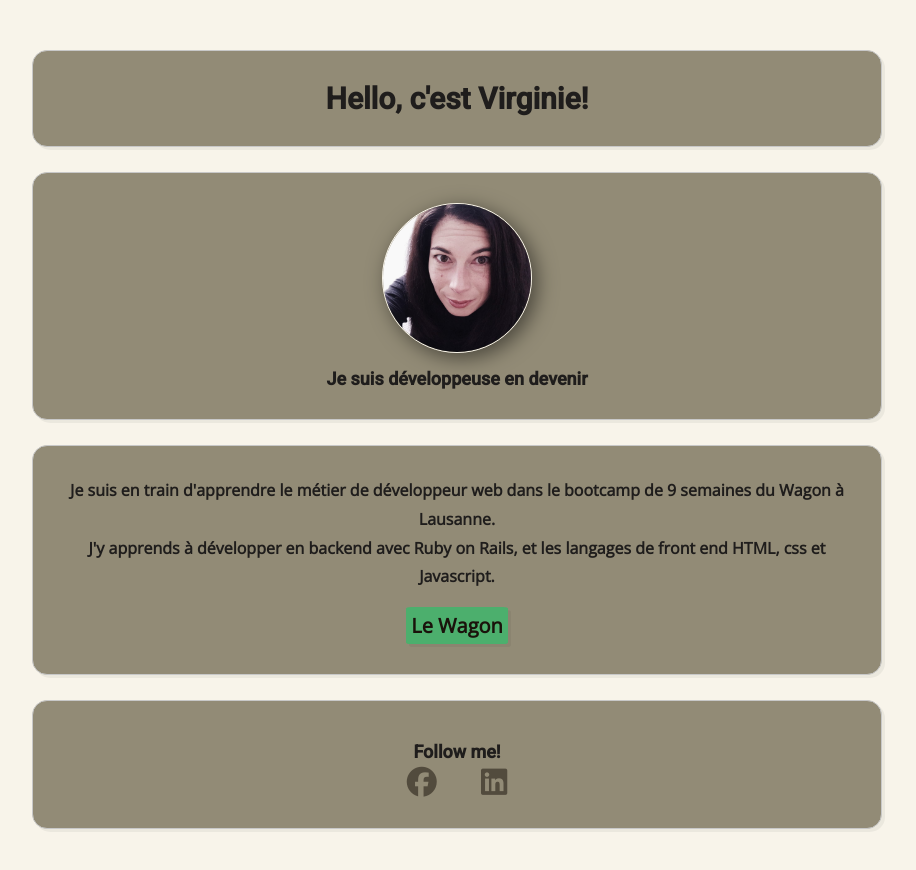
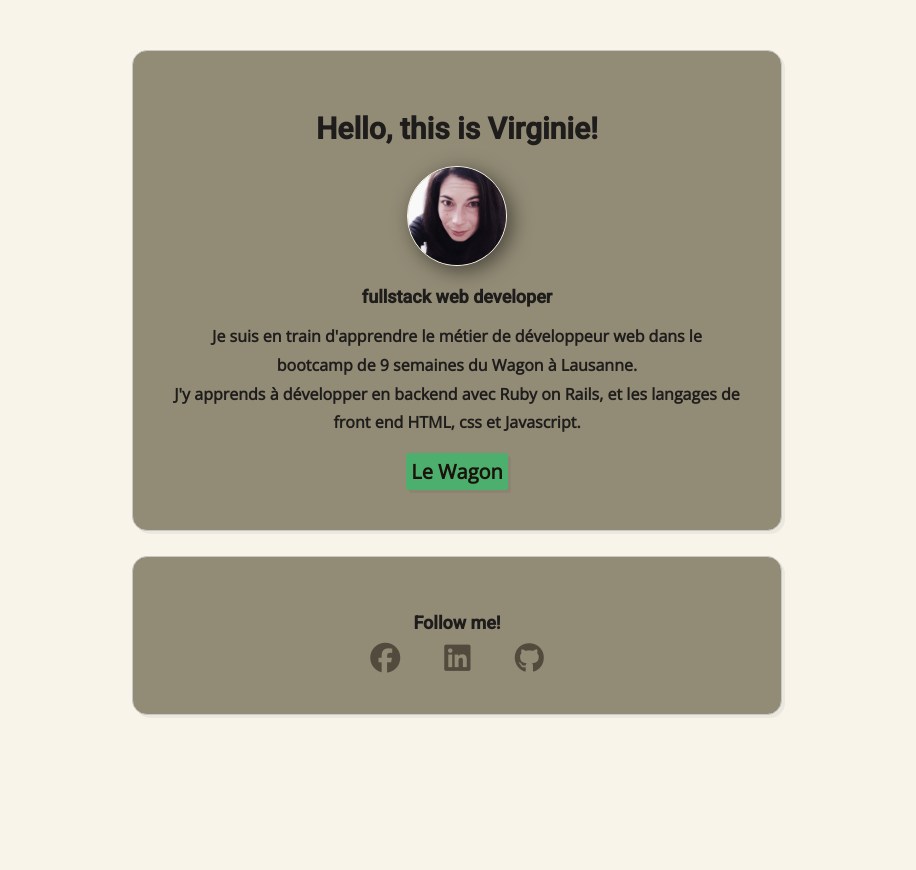
Before and after one commit to Vallflatt/profile, a plain HTML site: page index.html in a window 1280 px wide. Shown: the whole page, without its empty margins (183-1099 px from the left). After the commit the page ends 800 px from the top, so only its background shows below. Drawn offline with nearby package versions, Linux system fonts and the light colour scheme.

Commit message:
TASK: made it more beautiful

```diff
--- a/index.html
+++ b/index.html
@@ -15,13 +15,9 @@
 <body>
   <div class="container">
     <div class="card">
-      <h1>Hello, c'est Virginie!</h1>
-    </div>
-    <div class="card">
+      <h1>Hello, this is Virginie!</h1>
       <img src="./images/vivi-fb-profil.jpg" alt="my profile picture" id="profile-pic">
-      <h2>Je suis développeuse en devenir</h2>
-    </div>
-    <div class="card">
+      <h2>fullstack web developer</h2>
       <p>Je suis en train d'apprendre le métier de développeur web dans le bootcamp de 9 semaines
         du Wagon à Lausanne.
       </p>
@@ -41,6 +37,7 @@
             </li>
             <li>
               <a href="https://www.linkedin.com/in/virginie-allflatt/" target ="_blank"><i class="fa-brands fa-linkedin"></i></a></li>
+            <li><a href="https://github.com/Vallflatt" target="_blank"><i class="fa-brands fa-github"></i></a></li>
           </ul>
         </div>
       </div>
--- a/style.css
+++ b/style.css
@@ -22,13 +22,15 @@ h1 {
   font-size: 30px;
   font-weight: 900;
   color: rgb(31, 29, 28);
+  margin: 0.67em 0;
+  /* display: block; */
 }
 
 h2 {
   font-family: 'Roboto', sans-serif;
   font-size: 18px;
   color: rgb(31, 29, 28);
-  margin-top: 10px;
+  margin: 0.83em 0;
 }
 
 p {
@@ -40,12 +42,12 @@ p {
   margin: 0 auto;
   padding: 25px;
   text-align: center;
-  width: 900px;
+  width: 700px;
 }
 
 .card {
   background-color: #928b76;
-  padding: 30px;
+  padding: 40px;
   width: 100%;
   margin: 25px auto;
   border-radius: 15px;
@@ -94,8 +96,8 @@ a {
 }
 
 #profile-pic {
-  max-width: 150px;
-  max-height: 150px;
+  max-width: 100px;
+  max-height: 100px;
   border: 1px solid #F8F4EA;
   width: 100%;
   border-radius: 50%;
@@ -108,7 +110,7 @@ a {
 }
 
 .socials h2 {
-  margin-bottom: 5px;
+  margin-bottom: 10px;
 }
 
 @media (max-width: 960px) {
```
